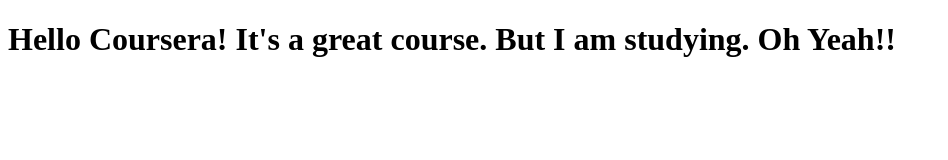
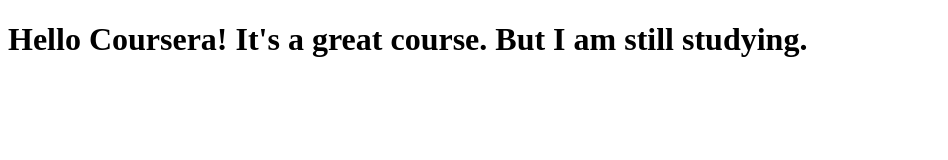
Before and after one commit to Bijucb/Coursera-test, a plain HTML site: page site/index.html in a window 1280 px wide. Shown: the whole page, without its empty margins (0-948 px from the left). Drawn offline with Linux system fonts and the light colour scheme.

Commit message:
changes text.

```diff
--- a/site/index.html
+++ b/site/index.html
@@ -6,6 +6,6 @@
 	<title>Hello Coursera!</title>
 </head>
 <body>
-<h1>Hello Coursera! It's a great course. But I am studying. Oh Yeah!!</h1>
+<h1>Hello Coursera! It's a great course. But I am still studying.</h1>
 </body>
 </html>
```
